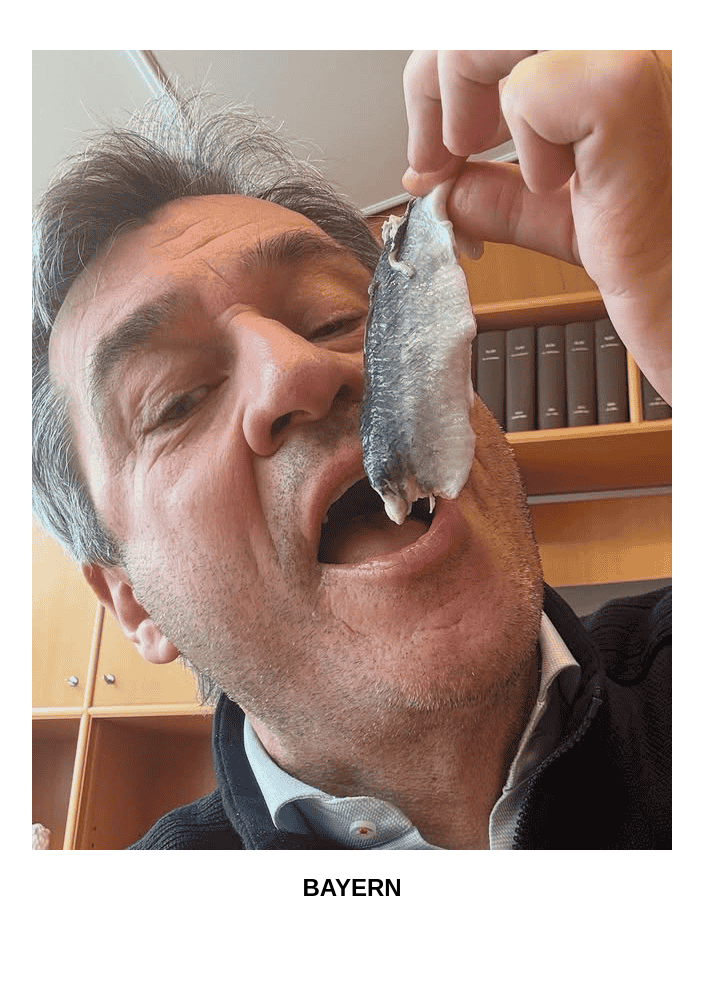
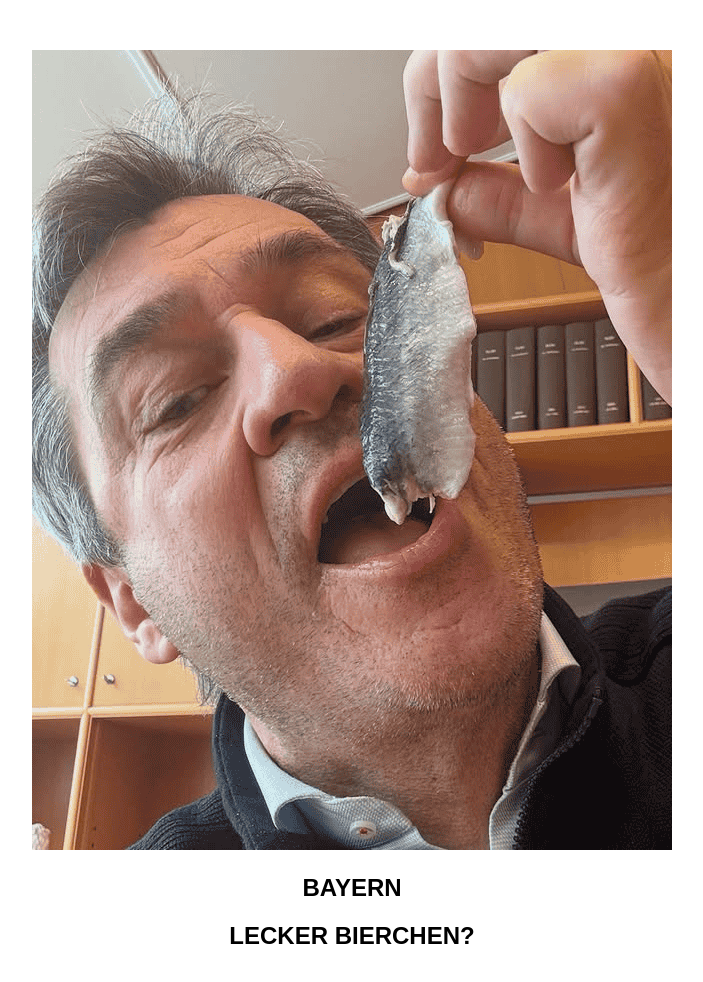
Before and after one commit to lcarilla/yourmom.bayern, a plain HTML site: page src/index.html in a window 1280 px wide. Shown: the whole page, without its empty margins (288-991 px from the left). Before the commit the page ends 952 px from the top, so only its background shows below. Drawn offline with Linux system fonts and the light colour scheme.

Commit message:
Update index.html

```diff
--- a/src/index.html
+++ b/src/index.html
@@ -24,5 +24,6 @@
 <body>
 <img src="img.png" alt="Bayern Image">
 <div class="bold-text">BAYERN</div>
+<div class="bold-text">LECKER BIERCHEN?</div>
 </body>
 </html>
```
